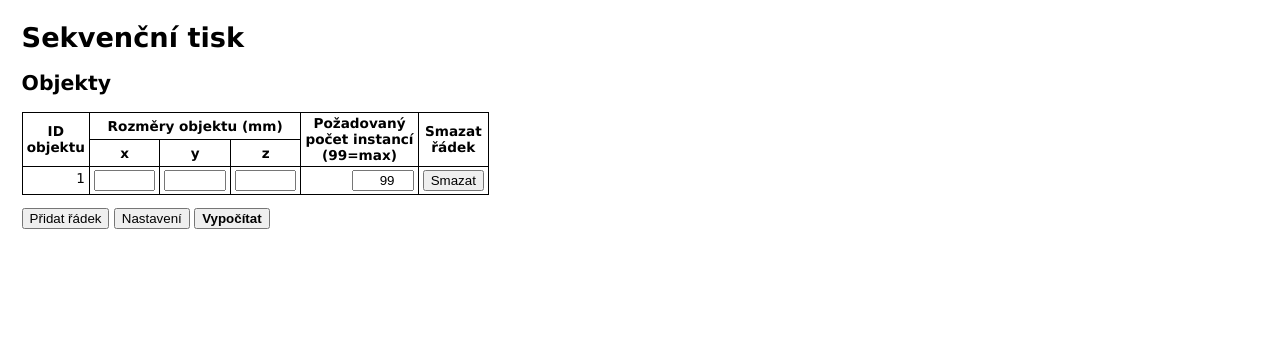
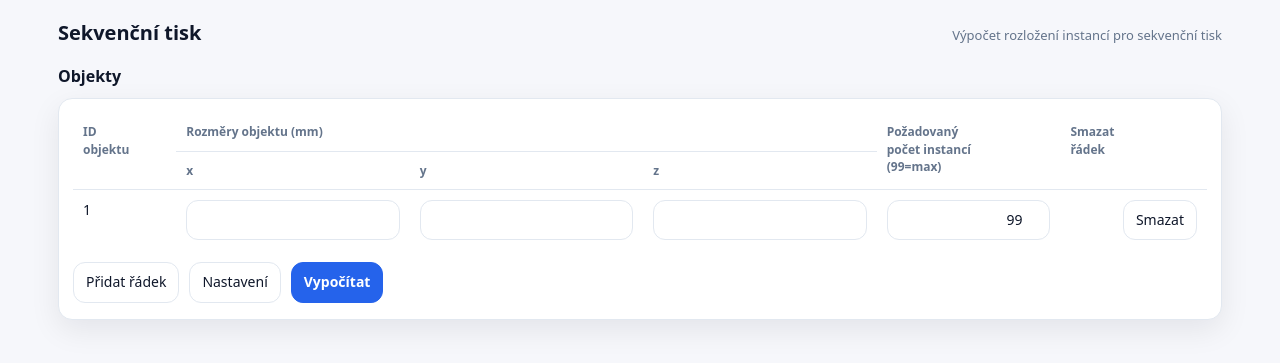
Before and after one commit to ondrej-kratochvil/sequential-printing, a PHP site: page / in a window 1280 px wide. Shown: the top 363 px of the page. Run offline with PHP 8.4, Linux system fonts and the light colour scheme.

Commit message:
Refactor UI and add JSON copy functionality
Co-authored-by: ondrej.kratochvil <ondrej.kratochvil@sensio.cz>

```diff
--- a/index.php
+++ b/index.php
@@ -205,6 +205,7 @@ if (isset($_GET["format"]) && $_GET["format"] === "json") {
   <head>
     <title>Sekvenční tisk</title>
     <meta http-equiv="Content-Type" content="text/html; charset=UTF-8" />
+		<meta name="viewport" content="width=device-width, initial-scale=1" />
 		<script src="https://ajax.googleapis.com/ajax/libs/jquery/3.6.4/jquery.min.js"></script>
 		<script>
 			id_objektu = -1;
@@ -240,33 +241,141 @@ if (isset($_GET["format"]) && $_GET["format"] === "json") {
 				});
 				$('#nastaveni').hide();
 				$('#zbyvajici_misto').hide();
+
+				$('#copy_json').on('click', async function () {
+					const el = document.getElementById('json_textarea');
+					if (!el) return;
+					try {
+						await navigator.clipboard.writeText(el.value);
+						$(this).text('Zkopírováno');
+						setTimeout(() => $(this).text('Kopírovat JSON'), 1200);
+					} catch (e) {
+						// fallback: select + copy
+						el.focus();
+						el.select();
+						document.execCommand('copy');
+					}
+				});
 			});
 		</script>
     <style>
-			body { padding: 1em; font: 85% Verdana, 'DejaVu Sans', 'Arial CE', Arial, 'Helvetica CE', Helvetica, sans-serif; }
-			h1 { margin-top: 0; }
-			h2 { margin-top: 0; }
-      table { margin-bottom: 1em; border-collapse: collapse; }
-      table tr th { padding: 0.2em 0.3em; border: 1px solid black; }
-      table tr td { padding: 0.2em 0.3em; border: 1px solid black; text-align: right; vertical-align: top; }
-			table tr td input { width: 4em; text-align: right; }
-			button[type=submit] { font-weight: bold; }
-			label { font-weight: bold; width: 16em; display: inline-block; }
-			#nastaveni { margin: 1em 0; padding: 1em; border: 1px solid black; }
-			#nastaveni h2 { margin: 0 0 0.3em 0; }
-			#nastaveni p { margin: 0; padding: 0; }
-			#pozice_instanci { margin: 0 2em 1em 0; float: left; }
-			#tiskova_podlozka { float: left; position: relative; width: <?php echo $tiskova_plocha["x"];?>px; height: <?php echo $tiskova_plocha["y"];?>px; border: 1px solid black; zoom: 2; }
-			#tiskova_podlozka .instance { position: absolute; border: none; background: black; font-size: 0.5em; color: white; text-align: center; vertical-align: middle; }
-			#json_h2 { clear: left; }
+			:root {
+				--bg: #f6f7fb;
+				--card: #ffffff;
+				--text: #0f172a;
+				--muted: #64748b;
+				--border: #e2e8f0;
+				--accent: #2563eb;
+				--accent-2: #0ea5e9;
+				--shadow: 0 10px 30px rgba(2, 8, 23, 0.08);
+				--radius: 14px;
+			}
+
+			* { box-sizing: border-box; }
+			body {
+				margin: 0;
+				background: var(--bg);
+				color: var(--text);
+				font: 14px/1.45 system-ui, -apple-system, Segoe UI, Roboto, Ubuntu, Cantarell, Noto Sans, Arial, sans-serif;
+			}
+			a { color: var(--accent); }
+			.container { max-width: 1200px; margin: 0 auto; padding: 18px; }
+			.header { display: flex; gap: 12px; align-items: baseline; justify-content: space-between; margin-bottom: 14px; }
+			.header h1 { margin: 0; font-size: 20px; }
+			.header .sub { color: var(--muted); font-size: 13px; }
+
+			h2 { margin: 18px 0 10px; font-size: 16px; }
+			.card { background: var(--card); border: 1px solid var(--border); border-radius: var(--radius); box-shadow: var(--shadow); padding: 14px; }
+
+			.toolbar { display: flex; gap: 10px; flex-wrap: wrap; margin: 12px 0 2px; }
+			button, input[type=number] {
+				border-radius: 12px;
+				border: 1px solid var(--border);
+				background: #fff;
+				color: var(--text);
+				padding: 9px 12px;
+				font: inherit;
+			}
+			button { cursor: pointer; }
+			button.primary { background: var(--accent); border-color: var(--accent); color: #fff; font-weight: 600; }
+			button.ghost { background: #fff; }
+			button.small { padding: 7px 10px; border-radius: 10px; font-size: 13px; }
+			button:active { transform: translateY(1px); }
+			input[type=number] { width: 100%; min-width: 74px; text-align: right; }
+
+			.table-wrap { overflow-x: auto; }
+			table { width: 100%; border-collapse: separate; border-spacing: 0; }
+			th, td { padding: 10px 10px; border-bottom: 1px solid var(--border); vertical-align: top; }
+			th { text-align: left; color: var(--muted); font-weight: 600; font-size: 12px; }
+			td { text-align: right; }
+			td:first-child, th:first-child { text-align: left; }
+			tr:last-child td { border-bottom: none; }
+
+			#nastaveni { margin-top: 12px; }
+			#nastaveni .grid { display: grid; grid-template-columns: repeat(2, minmax(0, 1fr)); gap: 8px 14px; }
+			#nastaveni label { display: inline-flex; gap: 10px; align-items: center; justify-content: space-between; font-weight: 600; color: var(--text); }
+			#nastaveni label span { color: var(--muted); font-weight: 500; }
+			@media (max-width: 720px) { #nastaveni .grid { grid-template-columns: 1fr; } }
+
+			.layout { display: grid; grid-template-columns: 1.2fr 1fr; gap: 14px; align-items: start; }
+			@media (max-width: 980px) { .layout { grid-template-columns: 1fr; } }
+
+			.bed-wrap { display: grid; gap: 10px; }
+			#tiskova_podlozka {
+				position: relative;
+				width: min(92vw, 720px);
+				aspect-ratio: var(--bed-x) / var(--bed-y);
+				border-radius: 18px;
+				border: 1px solid var(--border);
+				background:
+					linear-gradient(to right, rgba(2,8,23,0.04) 1px, transparent 1px) 0 0 / 24px 24px,
+					linear-gradient(to top, rgba(2,8,23,0.04) 1px, transparent 1px) 0 0 / 24px 24px,
+					#ffffff;
+				box-shadow: var(--shadow);
+				overflow: hidden;
+				margin: 0 auto;
+			}
+			#tiskova_podlozka .instance {
+				position: absolute;
+				left: calc(var(--x) * 1%);
+				bottom: calc(var(--y) * 1%);
+				width: calc(var(--w) * 1%);
+				height: calc(var(--h) * 1%);
+				border-radius: 10px;
+				background: linear-gradient(135deg, rgba(37,99,235,0.95), rgba(14,165,233,0.9));
+				color: #fff;
+				display: grid;
+				place-items: center;
+				font-weight: 700;
+				font-size: 12px;
+				box-shadow: 0 8px 20px rgba(37,99,235,0.25);
+				user-select: none;
+			}
+			#tiskova_podlozka .instance small { opacity: 0.9; font-weight: 600; }
+
+			#json_textarea {
+				width: 100%;
+				min-height: 120px;
+				border-radius: 12px;
+				border: 1px solid var(--border);
+				padding: 10px 12px;
+				font-family: ui-monospace, SFMono-Regular, Menlo, Monaco, Consolas, "Liberation Mono", "Courier New", monospace;
+				font-size: 12px;
+				color: #0b1220;
+			}
     </style>
   </head>
   <body>
+		<div class="container">
+			<div class="header">
 				<h1>Sekvenční tisk</h1>
+				<div class="sub">Výpočet rozložení instancí pro sekvenční tisk</div>
+			</div>
 
 		<h2>Objekty</h2>
 
-		<form method="get" action="./index.php">
+		<form method="get" action="./index.php" class="card">
+			<div class="table-wrap">
 			<table id="objekty">
 				<tr>
 					<th rowspan="2">ID<br />objektu</th>
@@ -287,11 +396,12 @@ if (!empty($pocet_instanci_objektu)) {
 					<th>z</th>
 				</tr>
 			</table>
+			</div>
 
 			<div id="nastaveni">
 				<h2>Nastavení</h2>
 
-				<p>
+				<div class="grid">
 					<!-- TODO přidat nastavení:
 					  rozměry tiskové plochy, hlavy, vodících tyčí
 						přednastavení pro různé tiskárny (Prusa MINI, MK3...)
@@ -300,24 +410,29 @@ if (!empty($pocet_instanci_objektu)) {
 						množství filamentu - nutno přidat k objektu jako údaj, aby se udělalo jen tolik instancí, kolik se vleze do celkového množství
 						doba tisku - nutno přidat k objektu jako údaj, aby se udělalo jen tolik instancí, kolik se vleze do celkové doby
 			    -->
-					<label for="rozprostrit_instance_v_ose_x">Rozprostřít instance v ose X</label>
-					<input id="rozprostrit_instance_v_ose_x" type="checkbox" name="rozprostrit_instance_v_ose_x" value="1" <?php if($rozprostrit_instance_v_ose_x) {?>checked="checked" <?php }?>/><br />
-					<label for="rozprostrit_instance_v_ose_y">Rozprostřít instance v ose Y</label>
-					<input id="rozprostrit_instance_v_ose_y" type="checkbox" name="rozprostrit_instance_v_ose_y" value="1" <?php if($rozprostrit_instance_v_ose_y) {?>checked="checked" <?php }?>/><br />
-					<label for="umistit_na_stred_v_ose_x">Umístit na střed v ose X</label>
-					<input id="umistit_na_stred_v_ose_x" type="checkbox" name="umistit_na_stred_v_ose_x" value="1" <?php if($umistit_na_stred_v_ose_x) {?>checked="checked" <?php }?>/><br />
-					<label for="umistit_na_stred_v_ose_y">Umístit na střed v ose Y</label>
-					<input id="umistit_na_stred_v_ose_y" type="checkbox" name="umistit_na_stred_v_ose_y" value="1" <?php if($umistit_na_stred_v_ose_y) {?>checked="checked" <?php }?>/><br />
-					<label for="rozprostrit_instance_po_cele_podlozce">Rozprostřít instance po celé podložce</label>
+					<label for="rozprostrit_instance_v_ose_x">Rozprostřít instance v ose X <span>(rovnoměrně)</span>
+						<input id="rozprostrit_instance_v_ose_x" type="checkbox" name="rozprostrit_instance_v_ose_x" value="1" <?php if($rozprostrit_instance_v_ose_x) {?>checked="checked" <?php }?>/>
+					</label>
+					<label for="rozprostrit_instance_v_ose_y">Rozprostřít instance v ose Y <span>(rovnoměrně)</span>
+						<input id="rozprostrit_instance_v_ose_y" type="checkbox" name="rozprostrit_instance_v_ose_y" value="1" <?php if($rozprostrit_instance_v_ose_y) {?>checked="checked" <?php }?>/>
+					</label>
+					<label for="umistit_na_stred_v_ose_x">Umístit na střed v ose X
+						<input id="umistit_na_stred_v_ose_x" type="checkbox" name="umistit_na_stred_v_ose_x" value="1" <?php if($umistit_na_stred_v_ose_x) {?>checked="checked" <?php }?>/>
+					</label>
+					<label for="umistit_na_stred_v_ose_y">Umístit na střed v ose Y
+						<input id="umistit_na_stred_v_ose_y" type="checkbox" name="umistit_na_stred_v_ose_y" value="1" <?php if($umistit_na_stred_v_ose_y) {?>checked="checked" <?php }?>/>
+					</label>
+					<label for="rozprostrit_instance_po_cele_podlozce">Rozprostřít po celé podložce <span>(hledání řad)</span>
 						<input id="rozprostrit_instance_po_cele_podlozce" type="checkbox" name="rozprostrit_instance_po_cele_podlozce" value="1" <?php if($rozprostrit_instance_po_cele_podlozce) {?>checked="checked" <?php }?>/>
-				</p>
+					</label>
+				</div>
 			</div>
 
-			<p>
-				<button type="button" onclick="javascript:pridej_radek_do_tabulky();">Přidat řádek</button>
-				<button type="button" onclick="javascript:$('#nastaveni').toggle(100);">Nastavení</button>
-			  <button type="submit">Vypočítat</button>
-			</p>
+			<div class="toolbar">
+				<button class="ghost" type="button" onclick="javascript:pridej_radek_do_tabulky();">Přidat řádek</button>
+				<button class="ghost" type="button" onclick="javascript:$('#nastaveni').toggle(120);">Nastavení</button>
+			  <button class="primary" type="submit">Vypočítat</button>
+			</div>
 		</form>
 
 <?php
@@ -355,7 +470,9 @@ if (false and !empty($objekty)) {
 }
 if ($text_nad_tabulkou) {
 ?>
-		<p><?php echo $text_nad_tabulkou;?></p>
+		<div class="card" style="margin-top: 14px;">
+			<?php echo $text_nad_tabulkou;?>
+		</div>
 
 <?php
 }
@@ -422,9 +539,11 @@ if (!empty($zbyva_v_ose_X) or $zbyva_v_ose_Y) {
 }
 if (!empty($pos)) {
 ?>
-		<div id="pozice_instanci">
+		<div class="layout" style="margin-top: 14px;">
+			<div class="card">
 				<h2>Pozice instancí</h2>
 
+			<div class="table-wrap">
 			<table>
 				<tr>
 					<th>Podložka</th>
@@ -458,11 +577,16 @@ if (!empty($pos)) {
 ?>
 			</table>
 			</div>
+			</div>
 
-		<div id="vizualizace">
+		<div class="bed-wrap">
+			<div class="card">
 				<h2>Vizualizace</h2>
-
-			<div id="tiskova_podlozka">
+				<?php
+					$vizX = (isset($vysledek) && isset($vysledek["printer"]["x"]) ? (float)$vysledek["printer"]["x"] : (float)$tiskova_plocha["x"] - (float)$posun_zprava);
+					$vizY = (isset($vysledek) && isset($vysledek["printer"]["y"]) ? (float)$vysledek["printer"]["y"] : (float)$tiskova_plocha["y"]);
+				?>
+				<div id="tiskova_podlozka" style="--bed-x: <?php echo format_cislo($vizX, false, 2, false, ".");?>; --bed-y: <?php echo format_cislo($vizY, false, 2, false, ".");?>;">
 <?php
 	foreach ($pos as $p => $podlozka) {
 		$pocet_instanci_na_podlozce = $pocet_instanci;
@@ -479,7 +603,11 @@ if (!empty($pos)) {
 				$iy = $instance["Y"];
 				$ix_levy_dolni_roh = $ix - ($ox / 2);
 				$iy_levy_dolni_roh = $iy - ($oy / 2);
-				echo '			  <div class="instance" style="width: '.format_cislo($ox, false, 2, false, ".").'px; height: '.format_cislo($oy, false, 2, false, ".").'px; line-height: '.format_cislo($oy, false, 2, false, ".").'px; left: '.format_cislo($ix_levy_dolni_roh, false, 2, false, ".").'px; bottom: '.format_cislo($iy_levy_dolni_roh, false, 2, false, ".").'px;" title="'.$o.' - '.$i.'">'.$i.'</div>';
+				$left_pct = ($vizX > 0 ? ($ix_levy_dolni_roh / $vizX) * 100 : 0);
+				$bottom_pct = ($vizY > 0 ? ($iy_levy_dolni_roh / $vizY) * 100 : 0);
+				$w_pct = ($vizX > 0 ? ($ox / $vizX) * 100 : 0);
+				$h_pct = ($vizY > 0 ? ($oy / $vizY) * 100 : 0);
+				echo '			  <div class="instance" style="--x: '.number_format($left_pct, 4, ".", "").'; --y: '.number_format($bottom_pct, 4, ".", "").'; --w: '.number_format($w_pct, 4, ".", "").'; --h: '.number_format($h_pct, 4, ".", "").';" title="Objekt '.$o.' / instance '.$i.'"><div>'.$i.'<br /><small>O'.$o.'</small></div></div>';
 			}
 		}
 	}
@@ -487,11 +615,18 @@ if (!empty($pos)) {
 				</div>
 			</div>
 
-		<h2 id="json_h2">JSON</h2>
-
-		<p id="json"><?php echo($datova_veta_json);?></p>
+			<div class="card">
+				<h2>JSON</h2>
+				<div class="toolbar" style="margin: 0 0 8px;">
+					<button id="copy_json" class="small" type="button">Kopírovat JSON</button>
+				</div>
+				<textarea id="json_textarea" readonly="readonly"><?php echo($datova_veta_json);?></textarea>
+			</div>
+		</div>
+		</div>
 <?php
 }
 ?>
+	</div>
   </body>
 </html>
```
Lines whose indentation alone changed are shown as unchanged.
